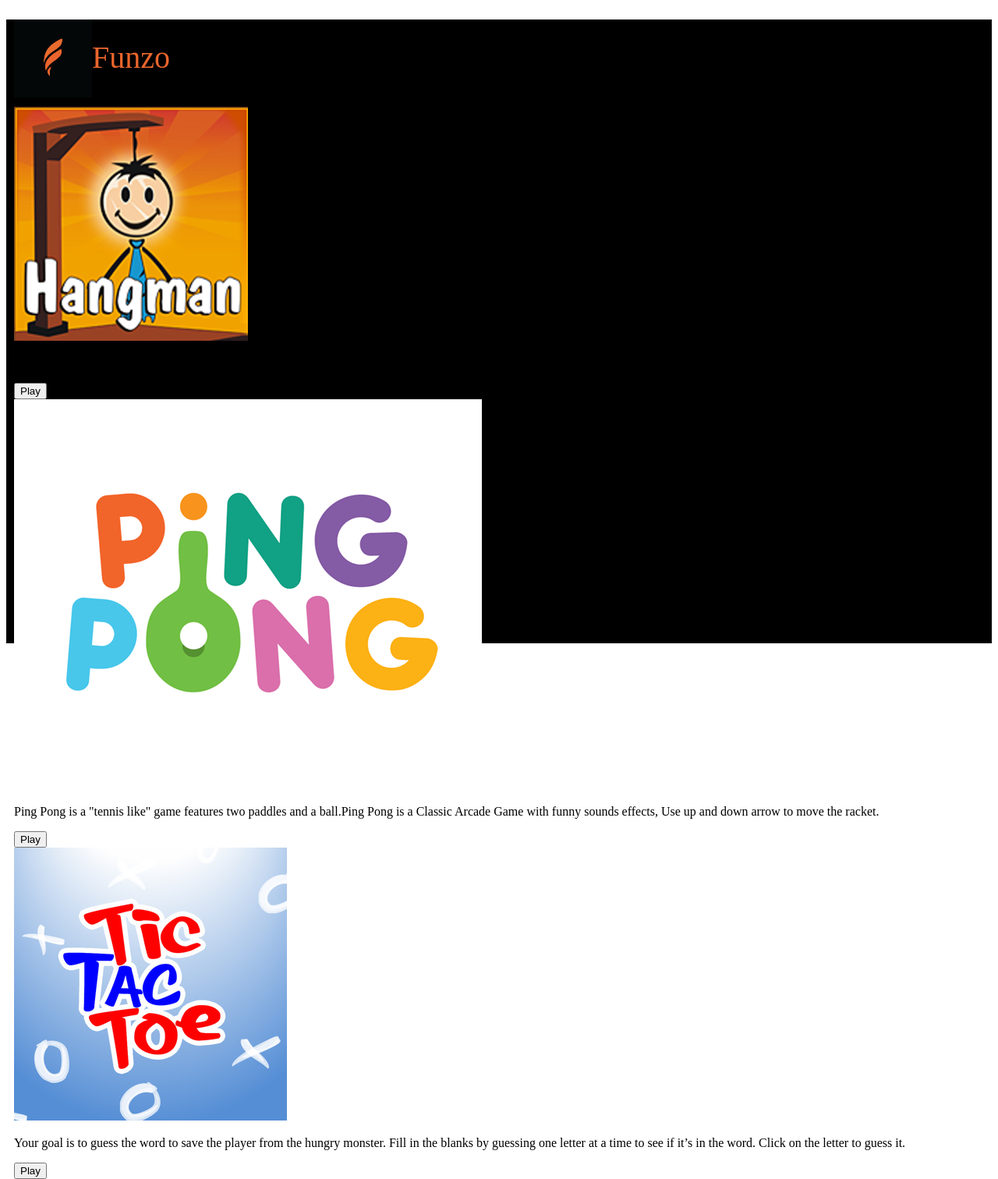
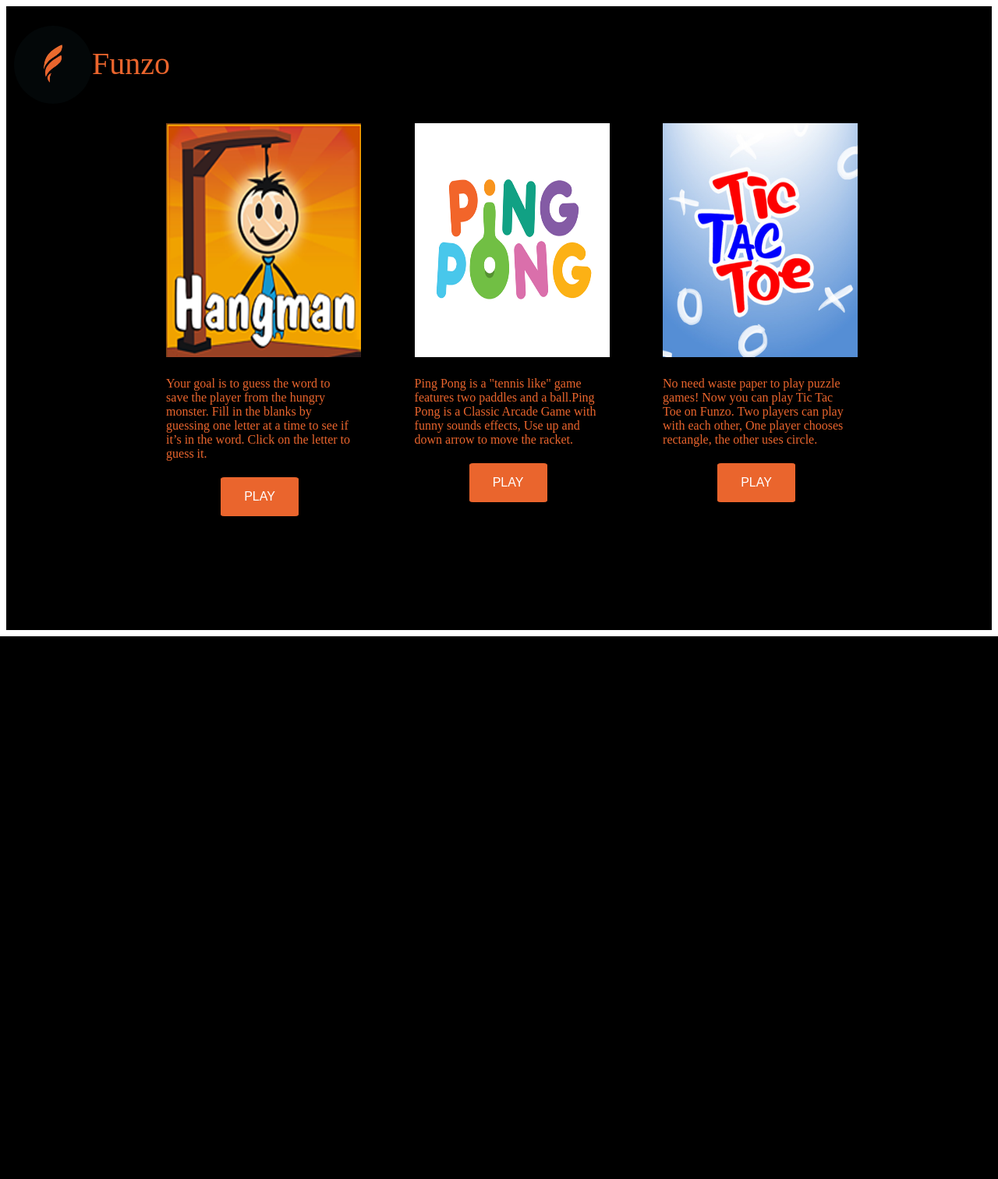
Before and after one commit to ashish-mj/Funzo, a Flask app: page / in a window 1280 px wide. Shown: the whole page at 78% size. After the commit the page ends 816 px from the top, so only its background shows below. Run offline with Flask 2, Linux system fonts and the light colour scheme.

Commit message:
Create home page

```diff
--- a/static/css/style.css
+++ b/static/css/style.css
@@ -1,3 +1,30 @@
+.row {
+    zoom: 1;
+}
+
+.row:before,
+.row:after {
+    content:"";
+    display:table;
+}
+.row:after {
+    clear:both;
+}
+
+.col {
+	display: block;
+	float:left;
+	margin: 1% 0 1% 1.6%;
+}
+
+.span-1-of-3 {
+	width: 32.26%;
+}
+
+.span-1-of-4 {
+	width: 23.8%;
+}
+
 .feature{
     background-color: black;
     background-size: cover;
@@ -12,6 +39,7 @@
 }
 .logo{
     float: left;
+    border-radius: 50%;
     width: 100px;
     height: 100px;
     margin-bottom: 5px;
@@ -22,3 +50,37 @@ color: #ea652d;
 padding-top: 25px;
 font-size: 250%;
 }
+
+.game-box{
+    color: #ea652d;
+    border-radius : 5px;
+    width: 80%;
+    margin-left: 175px;
+}
+
+.hangman_logo,.pingpong_logo,.tictactoe_logo{
+ width: 250px;
+ height:300px;
+}
+.game-box p{
+    padding: 5px 0px;
+}
+
+.button{
+background-color: #ea652d;
+border: 1px solid #ea652d;
+color: #fff;
+font-size: 16px;
+padding: 15px 20px;
+border-radius: 5%;
+margin-bottom: 20px;
+margin-left: 70px;
+width : 100px;
+}
+
+.button:hover,
+.button:active{
+    background-color: black;
+    color: #ea652d;
+    box-shadow: 0 12px 16px 0 rgba(0,0,0,0.24), 0 17px 50px 0 rgba(0,0,0,0.59);
+}
--- a/templates/home.html
+++ b/templates/home.html
@@ -23,7 +23,7 @@
                         <img alt="hangman" class="hangman_logo" src="../static/images/hangman.png">
                     </div>
                         <p>Your goal is to guess the word to save the player from the hungry monster. Fill in the blanks by guessing one letter at a time to see if it’s in the word. Click on the letter to guess it.</p>
-                        <input type="submit" name="button" value='Play' class="button" >
+                        <input type="submit" name="button" value='PLAY' class="button" >
 
                 </div>
                 </form>
@@ -35,7 +35,7 @@
                         <img alt="pingpong" class="pingpong_logo" src="../static/images/pingpong.png">
                     </div>
                         <p>Ping Pong is a "tennis like" game features two paddles and a ball.Ping Pong is a Classic Arcade Game with  funny sounds effects, Use up and down arrow to move the racket.</p>
-                        <input type="submit" name="button" value='Play' class="button" >
+                        <input type="submit" name="button" value='PLAY' class="button" >
 
                 </div>
                 </form>
@@ -46,8 +46,8 @@
                     <div class="background">
                         <img alt="tictactoe" class="tictactoe_logo" src="../static/images/tic_tac_toe.jpg">
                     </div>
-                        <p>Your goal is to guess the word to save the player from the hungry monster. Fill in the blanks by guessing one letter at a time to see if it’s in the word. Click on the letter to guess it.</p>
-                        <input type="submit" name="button" value='Play' class="button" >
+                    <p>No need waste paper to play puzzle games! Now you can play Tic Tac Toe on Funzo. Two players can play with each other, One player chooses rectangle, the other uses circle.</p>
+                        <input type="submit" name="button" value='PLAY' class="button" >
 
                 </div>
                 </form>
```
